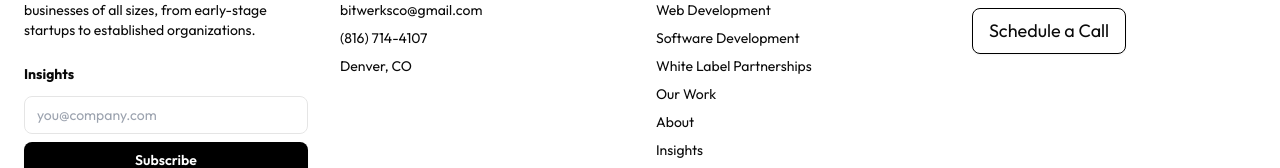
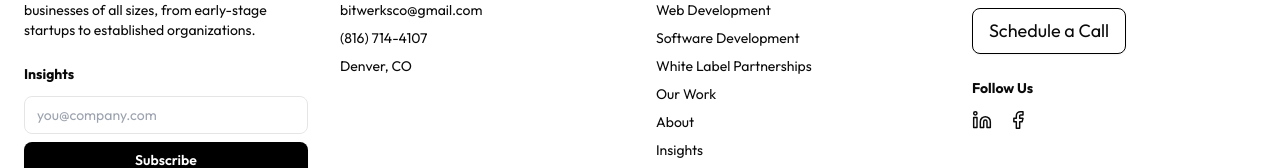
Before and after one commit to lcorbitt/bitwerks, a Next.js app: page / in a window 1280 px wide. Shown: the part 5667-5835 px from the top of the page. Built offline with nearby package versions, Linux system fonts and the light colour scheme; no server answers.

Commit message:
Case study page improvements

```diff
--- a/src/components/footer.tsx
+++ b/src/components/footer.tsx
@@ -1,6 +1,9 @@
 import Link from "next/link"
+import { Facebook, Linkedin } from "lucide-react"
+
 import { Button } from "@/components/ui/button"
 import { NewsletterSubscribe } from "@/components/newsletter/newsletter-subscribe"
+import { BITWERKS_FACEBOOK_URL, BITWERKS_LINKEDIN_URL } from "@/lib/social-links"
 
 export function Footer() {
   return (
@@ -143,6 +146,33 @@ export function Footer() {
                 <Button asChild variant="outline">
                   <Link href="/contact">Schedule a Call</Link>
                 </Button>
+                <div className="space-y-3 pt-2">
+                  <h4 className="text-sm font-extrabold">Follow Us</h4>
+                  <ul className="flex flex-wrap gap-4" aria-label="BitWerks on social media">
+                    <li>
+                      <Link
+                        href={BITWERKS_LINKEDIN_URL}
+                        target="_blank"
+                        rel="noopener noreferrer"
+                        className="inline-flex text-muted-foreground transition-colors hover:text-brand dark:text-white/80 dark:hover:text-brand"
+                        aria-label="BitWerks on LinkedIn"
+                      >
+                        <Linkedin className="h-5 w-5" strokeWidth={1.75} aria-hidden />
+                      </Link>
+                    </li>
+                    <li>
+                      <Link
+                        href={BITWERKS_FACEBOOK_URL}
+                        target="_blank"
+                        rel="noopener noreferrer"
+                        className="inline-flex text-muted-foreground transition-colors hover:text-brand dark:text-white/80 dark:hover:text-brand"
+                        aria-label="BitWerks on Facebook"
+                      >
+                        <Facebook className="h-5 w-5" strokeWidth={1.75} aria-hidden />
+                      </Link>
+                    </li>
+                  </ul>
+                </div>
               </div>
             </div>
 
--- a/src/lib/email/newsletter-welcome.ts
+++ b/src/lib/email/newsletter-welcome.ts
@@ -2,6 +2,8 @@ import { getSiteBaseUrl } from "@/lib/blog/site-base-url"
 import { getPostListImageUrl, toAbsoluteMediaUrl } from "@/lib/blog/post-preview-media"
 import { buildNewsletterUnsubscribeUrl } from "@/lib/newsletter/unsubscribe-url"
 import type { BlogPostWithImages } from "@/types/blog"
+
+import { BITWERKS_FACEBOOK_URL, BITWERKS_LINKEDIN_URL } from "@/lib/social-links"
 
 import { escapeHtml } from "./html-escape"
 import { sendEmail } from "./send-email"
@@ -18,9 +20,6 @@ const trimEnv = (value: string | undefined): string | undefined => {
   const t = value?.trim()
   return t && t.length > 0 ? t : undefined
 }
-
-const BITWERKS_LINKEDIN_URL = "https://www.linkedin.com/company/bitwerks-dev"
-const BITWERKS_FACEBOOK_URL = "https://www.facebook.com/bitwerks"
 
 const emailPostImageAlt = (post: BlogPostWithImages): string => {
   const url = getPostListImageUrl(post)
--- /dev/null
+++ b/src/lib/social-links.ts
@@ -0,0 +1,3 @@
+/** Official BitWerks profiles (footer, insights, transactional email, etc.). */
+export const BITWERKS_LINKEDIN_URL = "https://www.linkedin.com/company/bitwerks-dev"
+export const BITWERKS_FACEBOOK_URL = "https://www.facebook.com/bitwerks-dev"
```
